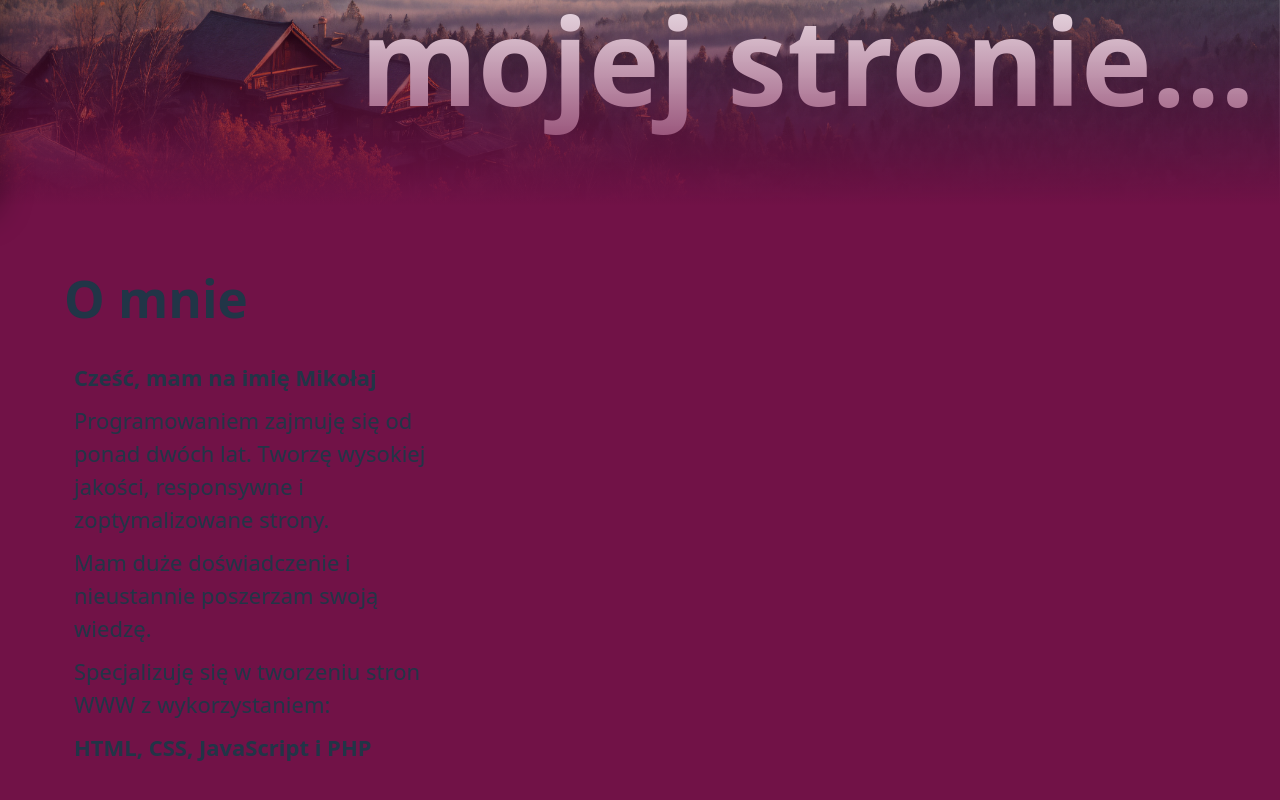
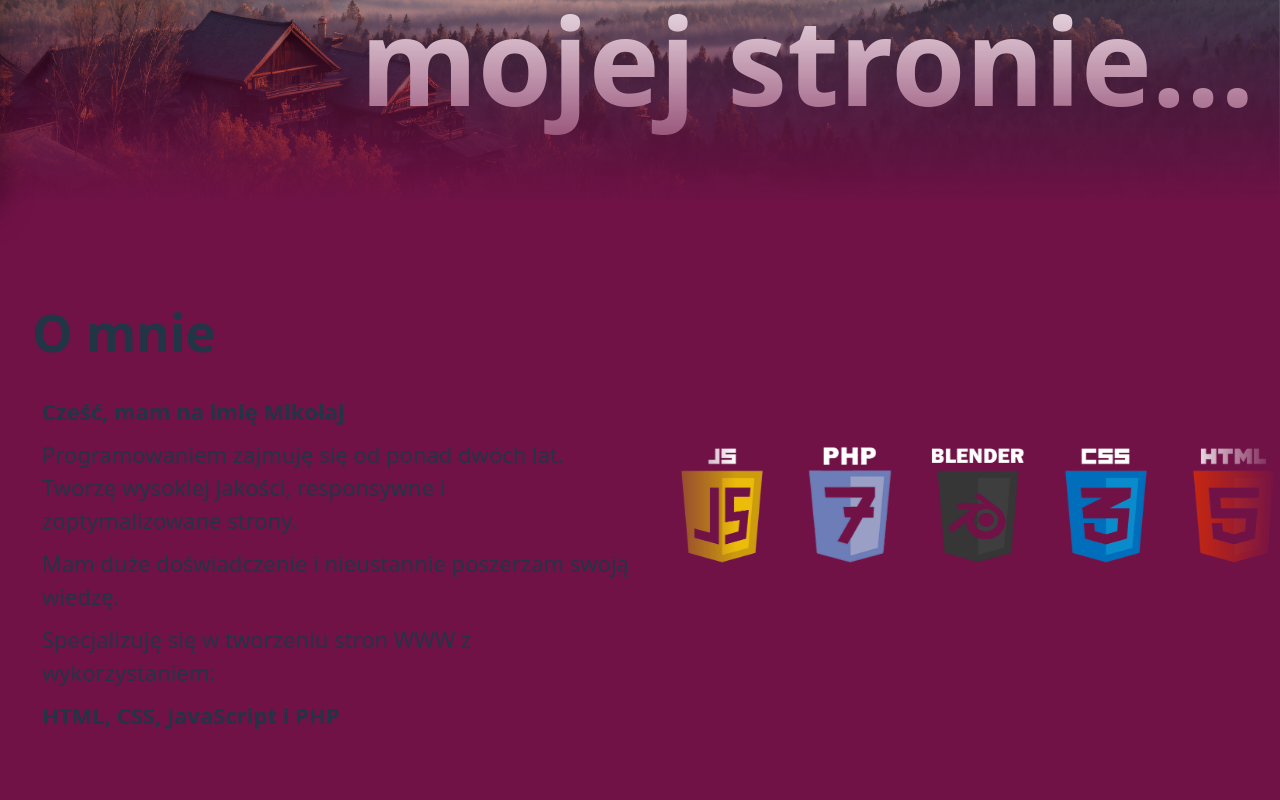
Before and after one commit to Rramiel/Main-Website-React, a React (Vite) app: page / in a window 1280 px wide. Shown: the part 594-1394 px from the top of the page. Built offline with nearby package versions, Linux system fonts and the light colour scheme.

Commit message:
Aktualizacja

```diff
--- a/src/CSS/Content.css
+++ b/src/CSS/Content.css
@@ -1,23 +1,65 @@
-main {
+.mainContent {
   position: absolute;
   width: 100%;
-  height: 100vh;
+  /* height: 70vh; */
   background-color: var(--glowny);
-
+  display: grid;
+  align-items: center;
+  grid-template-columns: repeat(auto-fit ,minmax(500px, 1fr));
+  z-index: 2;
 }
-.blok {
-  margin-top: 5%;
-  width: 30%;
-  height: 80vh;
-  margin-left: 5%;
-  /* background-color: red; */
+.omnie {
+  margin-top: 10%;
+  width: calc(100% - 5%);
+  padding-left: 5%;
 }
-.blok p{
+.omnie p{
   font-size: 22px;
   margin: 10px;
 }
+.znaczniki {
+  /* grid-column: span 2; */
+  width: 100%;
+  margin: 0px;
+  overflow: hidden;
+  mask-image: linear-gradient(to right, transparent 0%, black 15%, black 85%, transparent 100%);
+}
+.przesuwacz {
+  margin-top: 10%;
+  height: auto;
+  width: 100vw;
+  display: flex;
+  animation: przesuwanie 10s linear infinite;
+}
+.znacznik {
+  width: 10%;
+  height: 100%;
+  display: flex;
+  align-items: center;
+}
+.znacznik img{
+  width: 100%;
+}
+.web {
+  height: 100vh;
+  width: 100%;
+  background-color: var(--glowny);
+  position: absolute;
+}
 @media only screen and (max-width: 1100px) {
-  .blok {
-    width: 80%;
+  .mainContent {
+    grid-template-columns: 1fr;
+  }
+  .przesuwacz {
+    width: 300vw;
   }
  }
+
+  @keyframes przesuwanie {
+      from {
+          transform: translateX(0);
+      }
+      to {
+          transform: translateX(-50%);
+      }
+   }
--- a/src/CSS/Entry.css
+++ b/src/CSS/Entry.css
@@ -1,10 +1,3 @@
-.page {
-  /* position: absolute; */
-  /* width: 100%;
-  height: 100vh; */
-  /* overflow: hidden; */
-  /* perspective: 800px; */
-}
 .page-bg {
   position: absolute;
   inset: 0;
--- a/src/CSS/index.css
+++ b/src/CSS/index.css
@@ -4,8 +4,8 @@
   font-weight: 400;
 
   color-scheme: light dark;
-  color: rgba(255, 255, 255, 0.87);
-  background-color: #242424;
+  /* color: rgba(255, 255, 255, 0.87);
+  background-color: #242424; */
 
   font-synthesis: none;
   text-rendering: optimizeLegibility;
--- a/src/Content.jsx
+++ b/src/Content.jsx
@@ -1,8 +1,12 @@
 import { useState, useEffect } from 'react'
 import { motion } from "framer-motion"
 import './CSS/Content.css'
+import { importImagesFrom } from './Entry.jsx'
+// import { div } from 'framer-motion/client';
 
 export default function Content() {
+  const images = importImagesFrom('IconTools');
+
   const tekst = [
     "Programowaniem zajmuję się od ponad dwóch lat. Tworzę wysokiej jakości, responsywne i zoptymalizowane strony.",
     "Mam duże doświadczenie i nieustannie poszerzam swoją wiedzę.",
@@ -10,9 +14,9 @@ export default function Content() {
 
   return (
     <>
-    <main>
+    <div className='mainContent'>
       {<motion.div
-        className='blok'
+        className='omnie'
         initial={{ opacity: 0, y:20 }}
         whileInView={{ opacity: 1, y:0 }}
         transition={{ duration: 0.5 }}
@@ -33,7 +37,22 @@ export default function Content() {
           ))}
       <p style={{ fontWeight: "bold" }}>HTML, CSS, JavaScript i PHP</p>
       </motion.div>}
-    </main>
+      <div className='znaczniki'>
+          <div className='przesuwacz'>
+            {images.map((src, i) => (
+              <div className='znacznik' key={i}>
+                <img src={src} alt="" />
+              </div>
+            ))}
+            {images.map((src, i) => (
+              <div className='znacznik' key={i}>
+                <img src={src} alt="" />
+              </div>
+            ))}
+          </div>
+      </div>
+    </div>
+    <div className='web'></div>
     </>
   )
 }
--- a/src/Entry.jsx
+++ b/src/Entry.jsx
@@ -3,9 +3,10 @@ import './CSS/Entry.css'
 import sonic from './assets/EasterEgg/sonic.gif'
 import { motion } from "framer-motion";
 
-function importImagesFrom(folder) {
+export function importImagesFrom(folder) {
   const all = {
     BackGround: import.meta.glob('/src/assets/BackGround/*.{jpg,png,jpeg}', {eager: true}),
+    IconTools: import.meta.glob('/src/assets/IconTools/*.{jpg,png,jpeg,svg,gif}', { eager: true }),
   };
   const images = all[folder] || {};
   return Object.values(images).map((modules) => modules.default);
@@ -47,7 +48,6 @@ export default function Entry() {
   useEffect(() => {
     const invertal = setInterval(() => {
       setRun(!run);
-      console.log(run);
     }, 10000)
     return () => clearInterval(invertal);
   });
@@ -80,7 +80,7 @@ export default function Entry() {
         {tekst.map((t, i) => (
           <motion.h1
           key = {i}
-          initial={{ opacity: 0, y: 250, scale: 0.9 }}
+          initial={{ opacity: 0 , y: 250, scale: 0.9 }}
           animate={{ opacity: 1, y: 0, scale: 1 }}
           transition={{ delay: i * 0.3, duration: 1, ease: "easeOut" }}
           >
```
Also changed, not shown: src/assets/IconTools/Unity.png (deleted).
